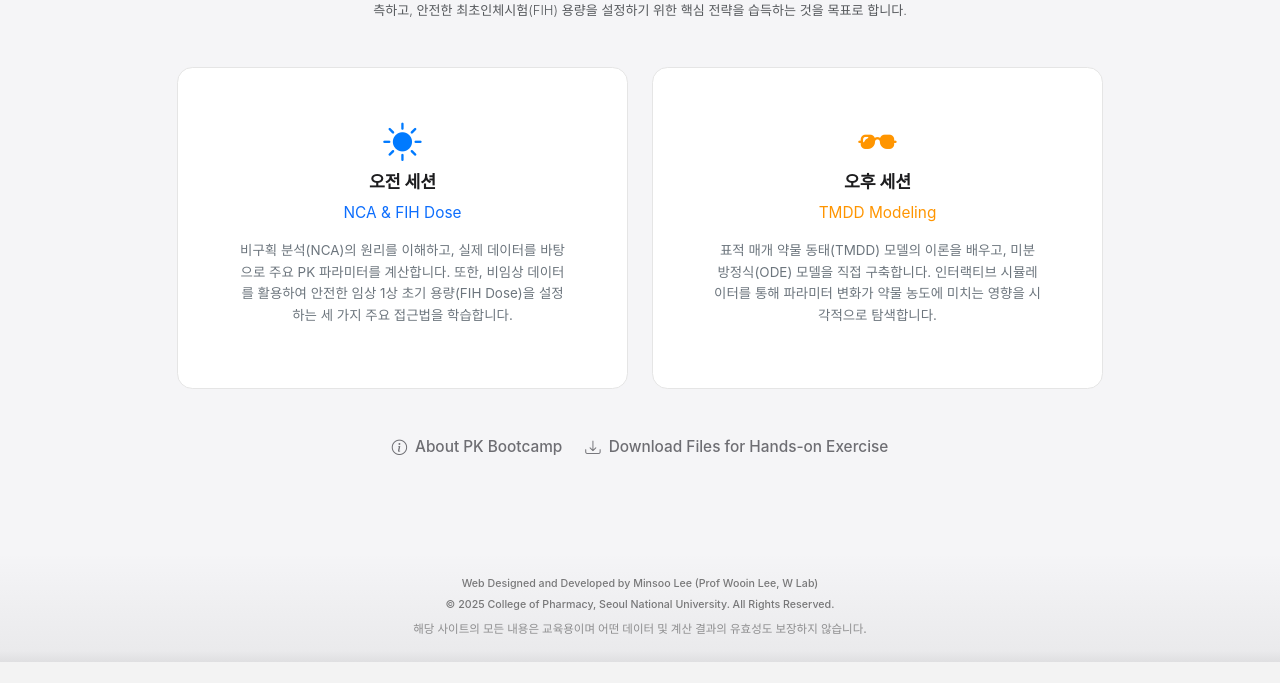
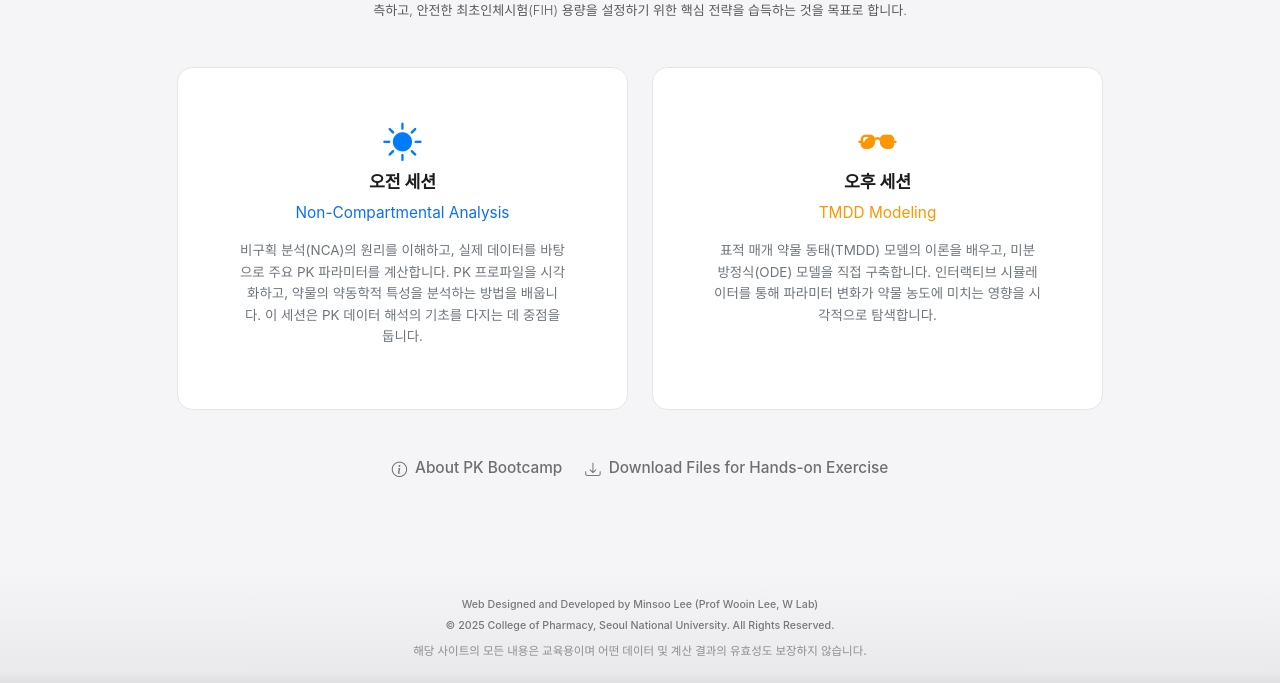
Before and after one commit to snowflower1028/PK-ODE-Simulator, a Django app: page / in a window 1280 px wide. Shown: the part 288-971 px from the top of the page. Before the commit the page ends 950 px from the top, so only its background shows below. Run offline with Django 5.2, Linux system fonts and the light colour scheme.

Commit message:
fix: update session description for morning session to clarify NCA focus

```diff
--- a/bootcamp/templates/bootcamp/welcome.html
+++ b/bootcamp/templates/bootcamp/welcome.html
@@ -47,9 +47,9 @@
         <div class="p-4 p-md-5">
           <i class="bi bi-brightness-high-fill fs-1 mb-3" style="color: var(--apple-system-blue);"></i>
           <h4 class="fw-bold mb-2">오전 세션</h4>
-          <p class="mb-3 text-primary">NCA & FIH Dose</p>
+          <p class="mb-3 text-primary">Non-Compartmental Analysis</p>
           <p class="small text-secondary px-3">
-            비구획 분석(NCA)의 원리를 이해하고, 실제 데이터를 바탕으로 주요 PK 파라미터를 계산합니다. 또한, 비임상 데이터를 활용하여 안전한 임상 1상 초기 용량(FIH Dose)을 설정하는 세 가지 주요 접근법을 학습합니다.
+            비구획 분석(NCA)의 원리를 이해하고, 실제 데이터를 바탕으로 주요 PK 파라미터를 계산합니다. PK 프로파일을 시각화하고, 약물의 약동학적 특성을 분석하는 방법을 배웁니다. 이 세션은 PK 데이터 해석의 기초를 다지는 데 중점을 둡니다.
           </p>
         </div>
       </a>
```
